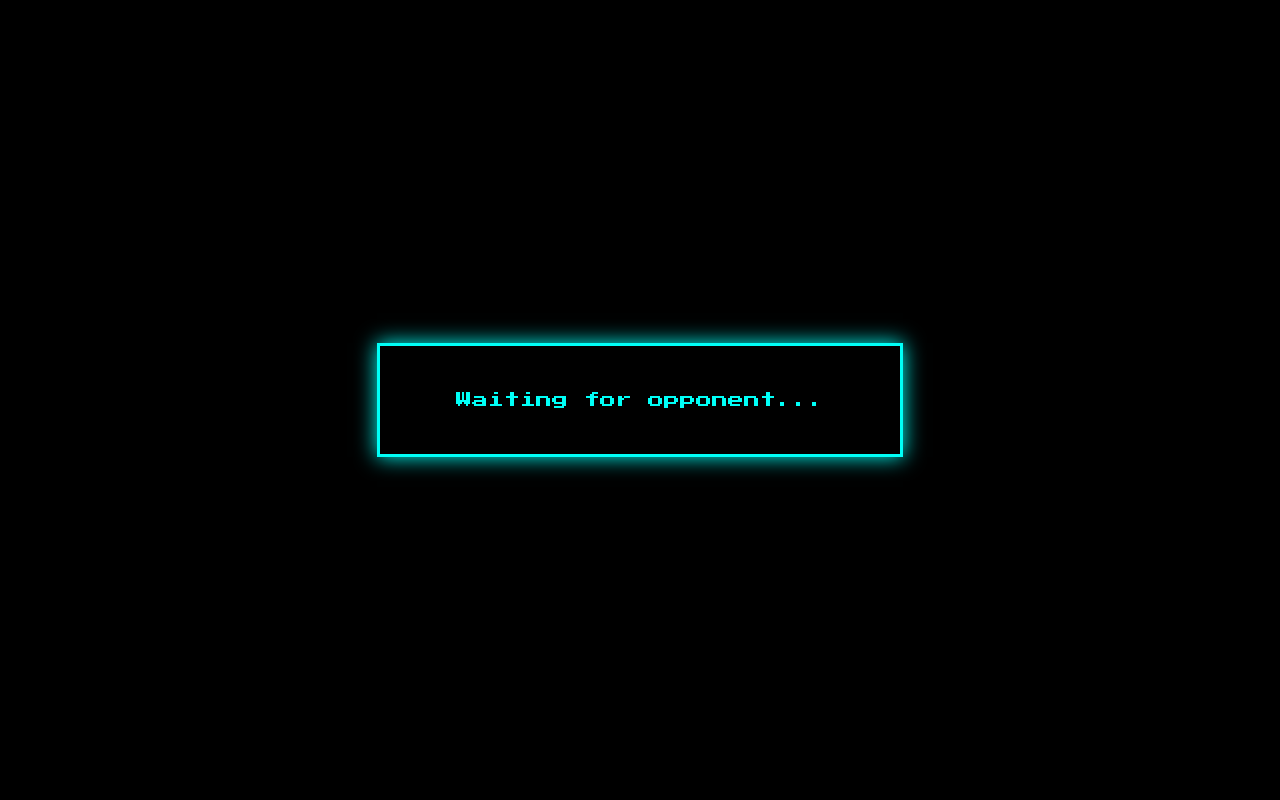
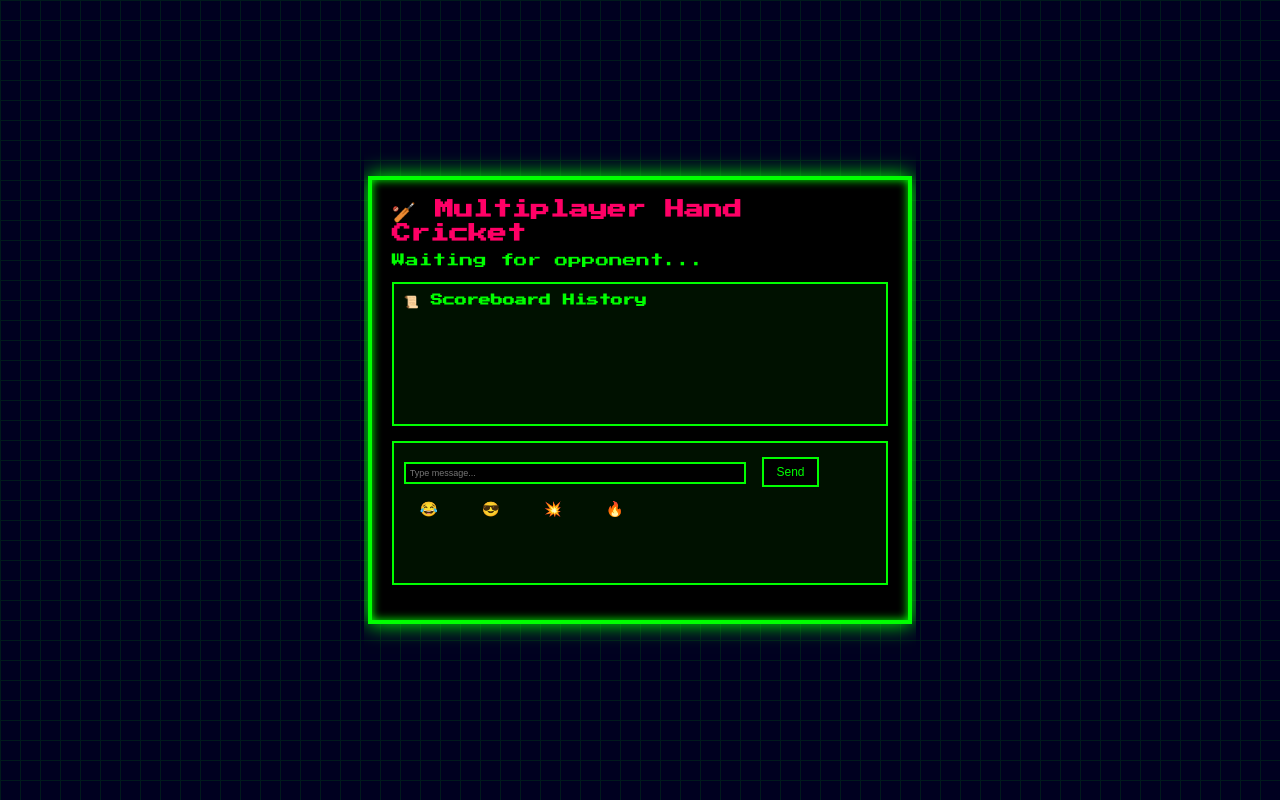
Before and after one commit to Kayyummd/game, a Flask app: page /multiplayer_game.html in a window 1280 px wide. Run offline with Flask 3, Linux system fonts and the light colour scheme; some libraries are stand-ins or nearby versions.

Commit message:
Update multiplayer_game.html

```diff
--- a/cricket_project/templates/multiplayer_game.html
+++ b/cricket_project/templates/multiplayer_game.html
@@ -7,40 +7,91 @@
   <link href="https://fonts.googleapis.com/css2?family=Press+Start+2P&display=swap" rel="stylesheet" />
   <script src="https://cdn.socket.io/4.7.2/socket.io.min.js"></script>
   <style>
-    html, body {
-      margin: 0; padding: 0; overflow: hidden;
-      height: 100%; background: black; color: #00fff7;
-      font-family: 'Press Start 2P', cursive;
+    /* Neon grid background */
+    body, html {
+      margin: 0; padding: 0; height: 100%;
+      font-family: 'Press Start 2P', monospace;
+      background: #000020;
+      overflow: hidden;
+      display: flex; justify-content: center; align-items: center;
+    }
+    body::before {
+      content: ""; position: absolute;
+      top: 0; left: 0; width: 100%; height: 100%;
+      background:
+        linear-gradient(#00ff00 1px, transparent 1px) 0 0 / 20px 20px,
+        linear-gradient(90deg, #00ff00 1px, transparent 1px) 0 0 / 20px 20px;
+      opacity: 0.1;
+      pointer-events: none;
     }
     .game-box {
-      position: absolute; top: 50%; left: 50%;
-      transform: translate(-50%, -50%);
-      background: rgba(0,0,0,0.85); padding: 30px;
-      border: 3px solid #00fff7;
-      box-shadow: 0 0 20px #00fff7;
-      text-align: center; width: 90%; max-width: 460px;
+      position: relative;
+      background: #000;
+      border: 4px solid #00ff00;
+      padding: 20px;
+      width: 90%; max-width: 600px;
+      box-shadow: 0 0 20px #00ff00, inset 0 0 10px #00ff00;
+      z-index: 1;
+      color: #00ff00;
     }
+    h1 { color: #ff0066; font-size: 1.2em; margin: 0 0 10px; }
+    p#status { margin: 10px 0; font-size: 0.85em; }
     button {
-      margin: 6px; padding: 10px 16px;
-      border: 2px solid #00fff7;
-      background: black; color: #00fff7;
-      cursor: pointer; font-family: inherit;
-      font-size: 12px;
+      background: #000; color: #00ff00;
+      border: 2px solid #00ff00;
+      margin: 4px; padding: 6px 12px;
+      cursor: pointer; font-size: 12px;
     }
-    button:hover {
-      background: #00fff7; color: black;
+    button:hover { background: #00ff00; color: #000; }
+    .hidden { display: none; }
+
+    .scoreboard, .chat-box {
+      margin: 15px 0;
+      background: #001100;
+      border: 2px solid #00ff00;
+      padding: 10px;
+      height: 120px;
+      overflow-y: auto;
+      font-size: 0.75em;
     }
-    #bg {
-      position: fixed; top: 0; left: 0;
-      width: 100%; height: 100%; z-index: -1;
+    .chat-box input {
+      width: 70%;
+      padding: 4px;
+      font-size: 0.75em;
+      background: #000;
+      color: #00ff00;
+      border: 2px solid #00ff00;
     }
-    .hidden { display: none; }
+    .emoji-btn {
+      border: none;
+      background: transparent;
+      color: #00ff00;
+      font-size: 1.2em;
+      cursor: pointer;
+      margin-left: 4px;
+    }
+    .emoji-btn:hover {
+      color: #ff0066;
+    }
+
+    /* Confetti pieces */
+    .confetti-piece {
+      position: fixed;
+      width: 8px; height: 8px;
+      background: hsl(calc(360 * var(--hue)), 100%, 50%);
+      pointer-events: none;
+      animation: fall var(--duration) linear forwards;
+      border-radius: 50%;
+    }
+    @keyframes fall {
+      0% { transform: translateY(0) rotate(0); opacity:1; }
+      100% { transform: translateY(100vh) rotate(720deg); opacity:0; }
+    }
   </style>
 </head>
 <body>
-  <canvas id="bg"></canvas>
-
   <div class="game-box">
+    <h1>🏏 Multiplayer Hand Cricket</h1>
     <p id="status">Waiting for opponent...</p>
 
     <div id="toss-box" class="hidden">
@@ -56,120 +107,157 @@
     </div>
 
     <div id="play-buttons" class="hidden">
-      <p id="play-instruction">Choose your number:</p>
-      <div>
-        <button onclick="playNum(1)">1</button>
-        <button onclick="playNum(2)">2</button>
-        <button onclick="playNum(3)">3</button>
-        <button onclick="playNum(4)">4</button>
-        <button onclick="playNum(5)">5</button>
-        <button onclick="playNum(6)">6</button>
+      <p id="btn-instruction">Pick (0–5):</p>
+      <div id="num-buttons">
+        <button onclick="playNum(0)">0️⃣ 0</button>
+        <button onclick="playNum(1)">1️⃣ 1</button>
+        <button onclick="playNum(2)">2️⃣ 2</button>
+        <button onclick="playNum(3)">3️⃣ 3</button>
+        <button onclick="playNum(4)">4️⃣ 4</button>
+        <button onclick="playNum(5)">5️⃣ 5</button>
       </div>
+    </div>
+
+    <div class="scoreboard">
+      <strong>📜 Scoreboard History</strong>
+      <div id="score-history"></div>
+    </div>
+
+    <div class="chat-box">
+      <div id="chat-messages"></div>
+      <input type="text" id="chat-input" placeholder="Type message..." />
+      <button onclick="sendMessage()">Send</button>
+      <button class="emoji-btn" onclick="addEmoji('😂')">😂</button>
+      <button class="emoji-btn" onclick="addEmoji('😎')">😎</button>
+      <button class="emoji-btn" onclick="addEmoji('💥')">💥</button>
+      <button class="emoji-btn" onclick="addEmoji('🔥')">🔥</button>
     </div>
   </div>
 
   <script>
-    // --- Background Animation ---
-    const bg = document.getElementById('bg');
-    const ctx = bg.getContext('2d');
-    let stars = [];
+    const socket = io();
+    const params = new URLSearchParams(window.location.search);
+    const room = params.get('room');
+    const isHost = params.get('host') === 'true';
+    let myId, battingSid, innings = 1, scores = { me: 0, opp: 0 };
 
-    function resize() {
-      bg.width = window.innerWidth;
-      bg.height = window.innerHeight;
-    }
-    window.addEventListener('resize', resize); resize();
-
-    for (let i = 0; i < 100; i++) {
-      stars.push({
-        x: Math.random() * bg.width,
-        y: Math.random() * bg.height / 2,
-        r: Math.random() * 1.5 + 0.5,
-        d: Math.random() * 0.3 + 0.1
-      });
-    }
-
-    function animate() {
-      ctx.clearRect(0, 0, bg.width, bg.height);
-      stars.forEach(s => {
-        ctx.beginPath();
-        ctx.arc(s.x, s.y, s.r, 0, 2 * Math.PI);
-        ctx.fillStyle = "#00fff7";
-        ctx.fill();
-        s.y += s.d;
-        if (s.y > bg.height / 2) {
-          s.y = 0;
-          s.x = Math.random() * bg.width;
-        }
-      });
-      requestAnimationFrame(animate);
-    }
-    animate();
-
-    // --- Multiplayer Game Logic ---
-    const socket = io('http://localhost:5000'); // Update if deployed elsewhere
-    const room = new URLSearchParams(window.location.search).get('room');
-    const isHost = new URLSearchParams(window.location.search).get('host') === 'true';
-    let mySocketId = "";
-
-    socket.on("connect", () => {
-      mySocketId = socket.id;
-      socket.emit("join_room", { room, host: isHost });
+    socket.on('connect', () => {
+      myId = socket.id;
+      socket.emit('join_room', { room, host: isHost });
     });
 
-    socket.on("both_ready", () => {
-      document.getElementById("status").innerText = "Both players connected!";
-      if (isHost) {
-        document.getElementById("toss-box").classList.remove("hidden");
-        document.getElementById("status").innerText = "Choose Head or Tail:";
-      }
+    socket.on('both_ready', () => {
+      setStatus('Players connected!');
+      if (isHost) show('toss-box');
     });
 
     function sendToss(choice) {
-      socket.emit("toss_choice", { room, choice });
-      document.getElementById("toss-box").classList.add("hidden");
-      document.getElementById("status").innerText = "Waiting for toss result...";
+      socket.emit('toss_choice', { room, choice });
+      hide('toss-box'); setStatus('Tossing…');
     }
 
-    socket.on("toss_result", (data) => {
-      const won = (data.winner === "host" && isHost) || (data.winner === "guest" && !isHost);
-      document.getElementById("status").innerText = Toss Result: ${data.result}. ${data.winner.toUpperCase()} won.;
-
-      if (won) {
-        document.getElementById("batbowl-box").classList.remove("hidden");
-        document.getElementById("status").innerText = "You won the toss! Choose Bat or Bowl";
-      }
+    socket.on('toss_result', data => {
+      const won = data.winner==='host'
+        ? isHost : !isHost;
+      setStatus(`Toss: ${data.result} → ${data.winner} wins`);
+      if (won) show('batbowl-box');
     });
 
     function chooseBatBowl(choice) {
-      socket.emit("bat_bowl_choice", { room, choice });
-      document.getElementById("batbowl-box").classList.add("hidden");
-      document.getElementById("status").innerText = "Waiting for game to start...";
+      socket.emit('bat_bowl_choice', { room, choice });
+      hide('batbowl-box'); setStatus('Game starting…');
     }
 
-    socket.on("game_start", (data) => {
-      const batting = data.bat_first_sid === mySocketId;
-      document.getElementById("play-buttons").classList.remove("hidden");
-      document.getElementById("status").innerText = batting ? "You are batting" : "You are bowling";
+    socket.on('game_start', data => {
+      battingSid = data.bat_first_sid;
+      nextTurn();
     });
 
-    function playNum(n) {
-      socket.emit("player_move", { room, move: n });
-      document.getElementById("play-buttons").classList.add("hidden");
-      document.getElementById("status").innerText = "Waiting for opponent...";
+    function nextTurn() {
+      clearButtons();
+      const batting = (battingSid === myId);
+      setStatus(batting ? 'You bat!' : 'You bowl!');
+      show('play-buttons');
+      setInstruction(batting ? `Batting (innings ${innings})` : `Bowling (innings ${innings})`);
     }
 
-    socket.on("round_result", data => {
-      if (data.type === "out") {
-        document.getElementById("status").innerText = OUT! Both played ${data.num};
+    function playNum(n) {
+      socket.emit('player_move', { room, move: n });
+      hide('play-buttons');
+      setStatus('Waiting for opponent...');
+    }
+
+    socket.on('round_result', data => {
+      const myMove = data.moves[myId];
+      const other = Object.keys(data.moves).find(i => i !== myId);
+      const oppMove = data.moves[other];
+      let outcome = '';
+      if (data.type === 'out') {
+        outcome = `💀 OUT! Both: ${data.num}`;
+        addScore(myMove > oppMove ? 'me' : 'opp');
+        if (innings === 2) return endGame();
+        innings++;
+        battingSid = (battingSid === myId ? other : myId);
+        setTimeout(nextTurn, 1000);
       } else {
-        const otherId = Object.keys(data.moves).find(id => id !== mySocketId);
-        const myMove = data.moves[mySocketId];
-        const opponentMove = data.moves[otherId];
-        document.getElementById("status").innerText = You: ${myMove} | Opponent: ${opponentMove};
+        outcome = `You: ${myMove} vs Opponent: ${oppMove}`;
+        addScore(myMove > oppMove ? 'me' : 'opp');
+        nextTurn();
       }
-      document.getElementById("play-buttons").classList.remove("hidden");
+      addHistory(outcome);
     });
+
+    // 🟢 Chat
+    function sendMessage() {
+      const inp = document.getElementById('chat-input');
+      const msg = inp.value.trim();
+      if (!msg) return;
+      socket.emit('chat', { room, message: msg });
+      inp.value = '';
+    }
+    function addEmoji(e) {
+      const inp = document.getElementById('chat-input');
+      inp.value += e; inp.focus();
+    }
+    socket.on('chat', data => {
+      const who = data.sender === myId ? 'You' : 'Opponent';
+      const div = document.createElement('div');
+      div.textContent = `${who}: ${data.message}`;
+      document.getElementById('chat-messages').appendChild(div);
+    });
+
+    // 🟢 UI Helpers
+    function setStatus(txt){document.getElementById('status').innerText = txt;}
+    function show(id){document.getElementById(id).classList.remove('hidden');}
+    function hide(id){document.getElementById(id).classList.add('hidden');}
+    function setInstruction(txt){document.getElementById('btn-instruction').innerText = txt;}
+    function addHistory(txt){
+      const h = document.getElementById('score-history');
+      h.innerHTML += `<div>${txt}</div>`;
+      h.scrollTop = h.scrollHeight;
+    }
+    function addScore(who){
+      scores[who]++;
+    }
+
+    // 🏆 End & Confetti
+    function endGame(){
+      const winner = scores.me > scores.opp ? '🎉 YOU WIN!' : '😢 YOU LOSE!';
+      setStatus(winner);
+      startConfetti();
+    }
+
+    function startConfetti(){
+      for(let i=0;i<200;i++){
+        const d = document.createElement('div');
+        d.className = 'confetti-piece';
+        d.style.setProperty('--hue', Math.random());
+        d.style.setProperty('--duration', `${2+Math.random()*3}s`);
+        d.style.left = `${Math.random()*100}%`;
+        document.body.appendChild(d);
+        setTimeout(() => d.remove(), 5000);
+      }
+    }
   </script>
 </body>
 </html>
```
